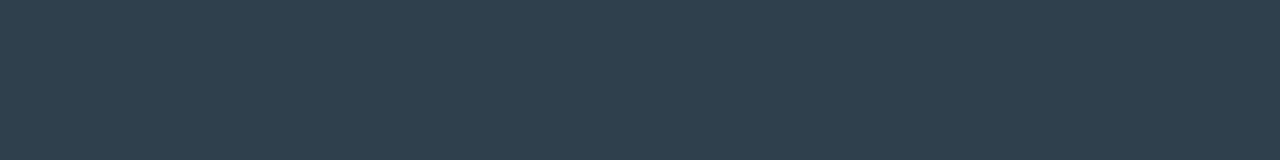
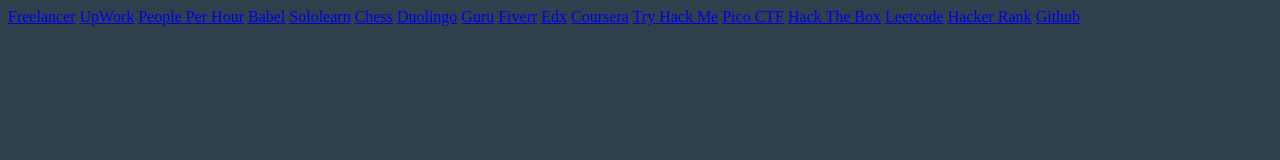
Before and after one commit to xSomoy/dashboard, a plain HTML site: page index.html in a window 1280 px wide. Drawn offline with Linux system fonts and the light colour scheme.

Commit message:
added link

```diff
--- a/index.html
+++ b/index.html
@@ -9,7 +9,23 @@
 </head>
 <body>
     <div class="container">
-
+      <a href="https://www.freelancer.com/dashboard">Freelancer</a>
+      <a href="https://www.upwork.com/">UpWork</a>
+      <a href="https://www.peopleperhour.com/">People Per Hour</a>
+      <a href="https://www.babbel.com/">Babel</a>
+      <a href="https://www.sololearn.com/profile/14962254">Sololearn</a>
+      <a href="https://www.chess.com/home">Chess</a>
+      <a href="https://www.duolingo.com/">Duolingo</a>
+      <a href="https://www.guru.com/">Guru</a>
+      <a href="https://www.fiverr.com/">Fiverr</a>
+      <a href="https://www.edx.org/">Edx</a>
+      <a href="https://www.coursera.org/">Coursera</a>
+      <a href="https://tryhackme.com/">Try Hack Me</a>
+      <a href="https://www.picoctf.org/">Pico CTF</a>
+      <a href="https://www.hackthebox.com/">Hack The Box</a>
+      <a href="https://leetcode.com/">Leetcode</a>
+      <a href="https://www.hackerrank.com/">Hacker Rank</a>
+      <a href="https://github.com/xSomoy">Github</a>
     </div>
 
 </body>
```
Also changed, not shown: style/main.css (+5 -5 lines), 1 other file.
